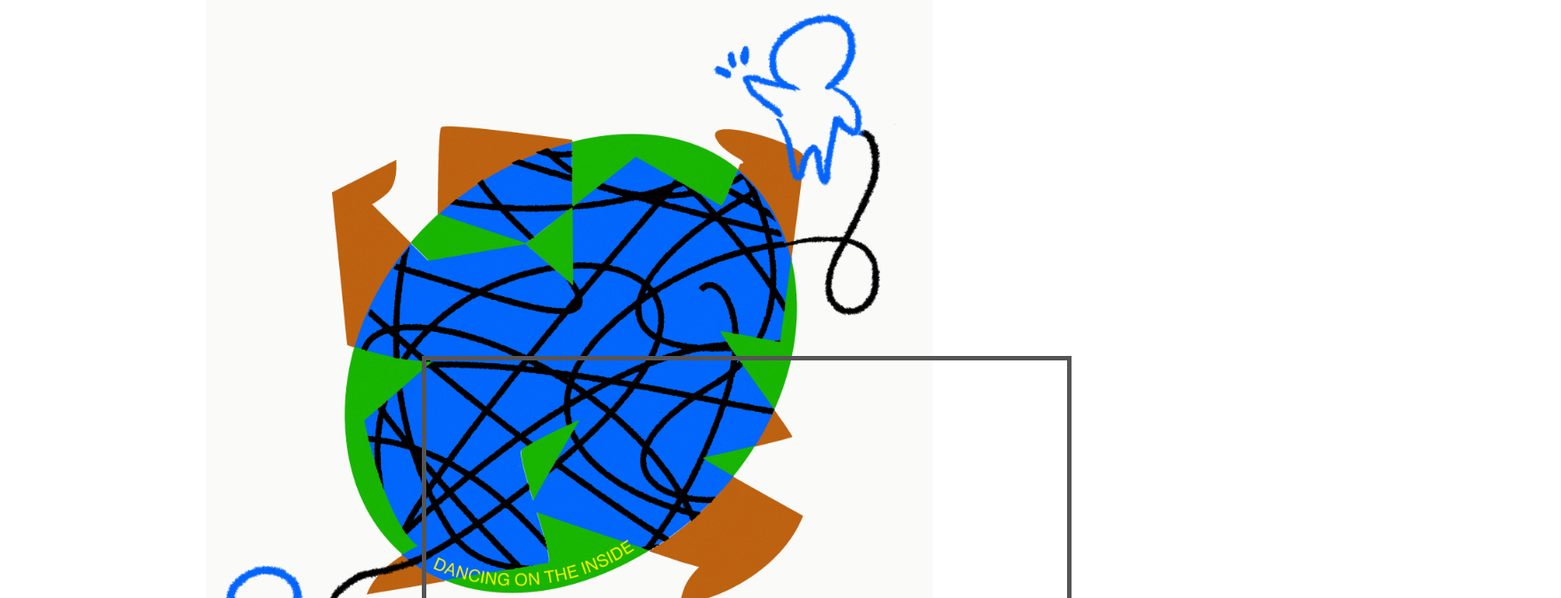
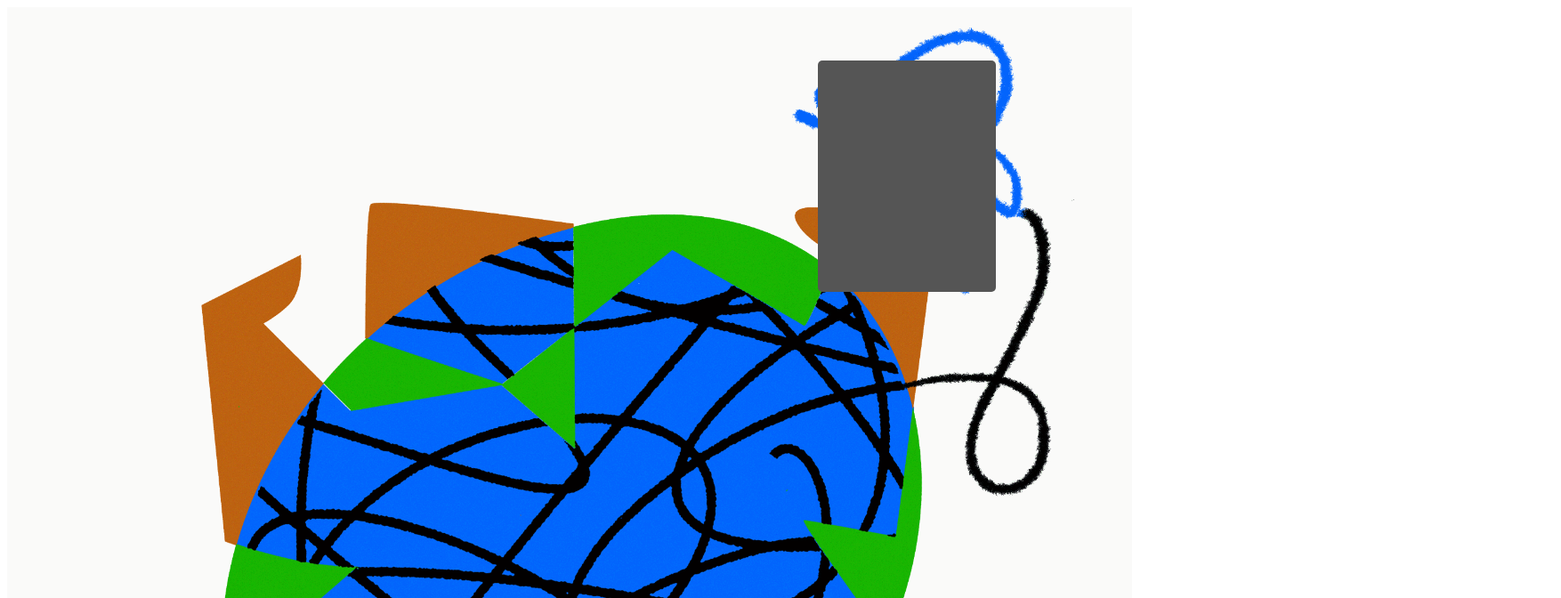
Before and after one commit to kaabe1/IML300, a plain HTML site: page project-1/page-1.html in a window 1280 px wide. Shown: the top 672 px of the page at 89% size, 1754 px wide, since content can reach past the window. Drawn offline with Linux system fonts and the light colour scheme.

Commit message:
Feb 11. 12:12am Ver

```diff
--- a/project-1/page-1.html
+++ b/project-1/page-1.html
@@ -9,30 +9,31 @@
 </head>
 
 
-<body class="bkg1">
+<body>
 
-    <div class="clicker1">
-        <a href="page-2.html"><img src="asset/clicker.png"></a>
+    <div class="container">
+        <img src="asset/opening_gif.gif" width="1000">
+        <a href="page-2.html"><button class="btn"></button></a>
+
     </div>
+
 
     <div class="lyrics">
 
         <p>たまに重なり合うような 僕ら<br>We cross paths every once in a while</p>
 
-        </div>
+    </div>
 
     <div class="credits">
 
         <p> GEN HOSHINO OFFICAL x @PROD.KA </p>
 
-        </div>
+    </div>
 
     <audio controls autoplay>
 
         <source src="Uchide-odorou/Uchide-Odorou1.mp3" type="audio/mp3">
 
-        </audio>
+    </audio>
 
-</body>
-
-</html>
+</body></html>
--- a/project-1/style.css
+++ b/project-1/style.css
@@ -62,6 +62,8 @@ body {
     background-repeat: no-repeat;
     background-attachment: fixed;
     background-size: contain;
+
+
 }
 .bkg2a {
     background-image: url(asset/iishoni.gif);
@@ -130,34 +132,38 @@ a {
     background: none;
 }
 
-/*this is the clear png, the imag keeps resizing or moving*/
-.clicker1{
-    height: auto;
-    width: 100%;
-    position: absolute;
-    top: 50%;
-    left: 37%;
+/* Container needed to position the button. Adjust the width as needed */
+.container {
+  position: relative;
+  width: 100%;
+    margin-top: auto;
+        margin-bottom: auto;
 }
 
-.clicker2{
-    height: auto;
-    width: 195%;
-    position: relative;
-    top:265px;
-    left: 210px;
+/* Make the image responsive */
+.container img {
+  width: 100%;
+  height: auto;
+}
 
-
-
+/* Style the button and place it in the middle of the container/image */
+.container .btn {
+  position: absolute;
+  top: 15%;
+  left: 80%;
+  transform: translate(-50%, -50%);
+  -ms-transform: translate(-50%, -50%);
+   background-color: #555;
+  color: white;
+    font-size: 16px;
+  padding: 130px 100px;
+  border: none;
+  cursor: pointer;
+  border-radius: 5px;
+    /* planning to make the button clear. however the button keeps moving and is not responsive like the image when window is resized */
 }
 
 
 audio {
     height: 0px;
 }
-
-img {
-    border: 5px solid #555;
-}
-
-
-}
```
Also changed, not shown: project-1/page-2.html (+6 -3 lines).
